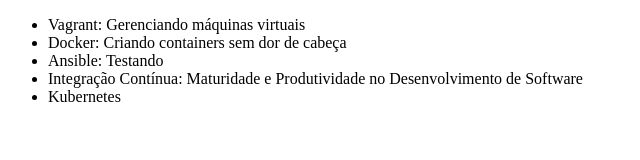
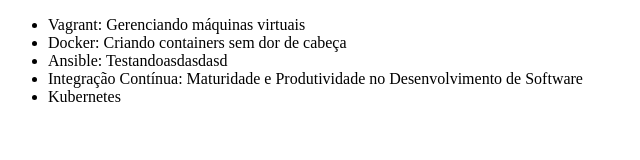
Before and after one commit to Rafael0legario/alura-git, a plain HTML site: page index.html in a window 1280 px wide. Shown: the full height of the page, 0-640 px from the left. Drawn offline with Linux system fonts and the light colour scheme.

Commit message:
mudança

```diff
--- a/index.html
+++ b/index.html
@@ -8,7 +8,7 @@
     <ul>
         <li>Vagrant: Gerenciando máquinas virtuais</li>
         <li>Docker: Criando containers sem dor de cabeça</li>
-        <li>Ansible: Testando</li>
+        <li>Ansible: Testandoasdasdasd</li>
         <li>Integração Contínua: Maturidade e Produtividade no Desenvolvimento de Software</li>
         <li>Kubernetes</li>
     </ul>
```
